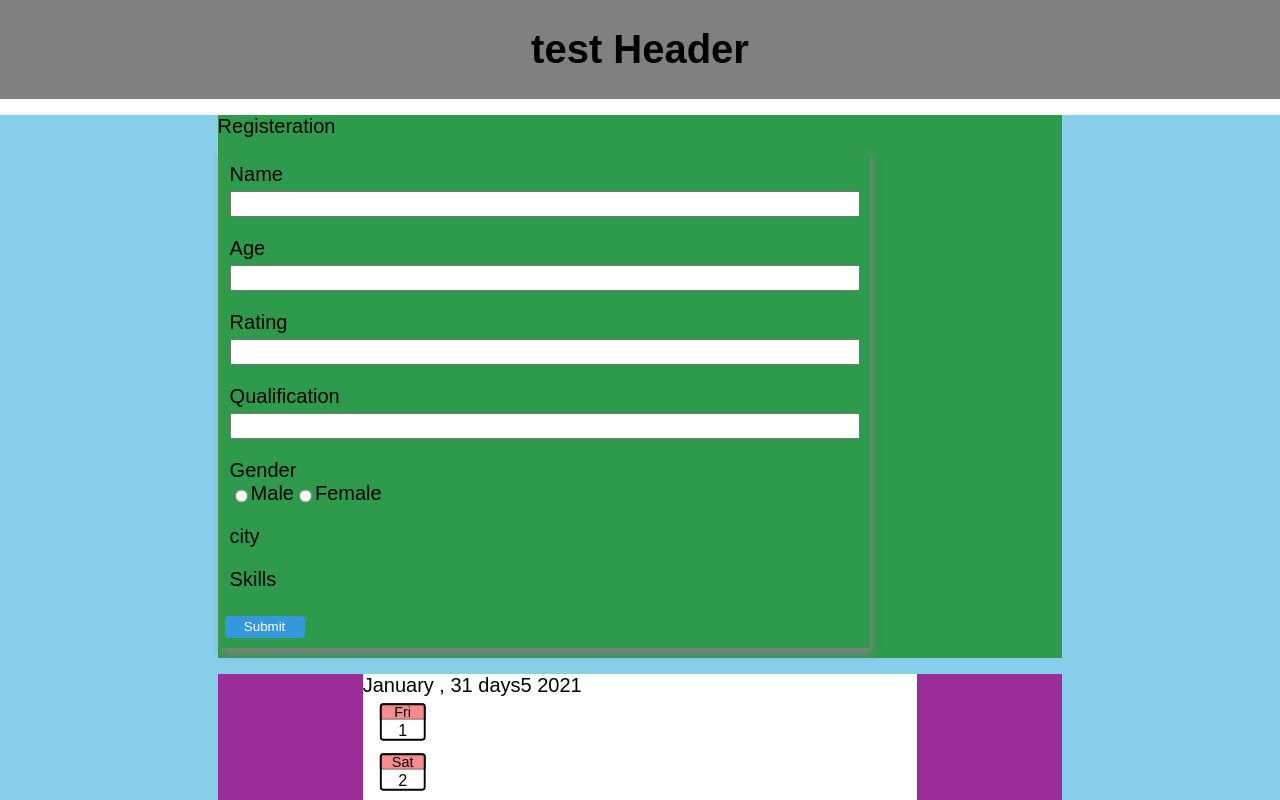
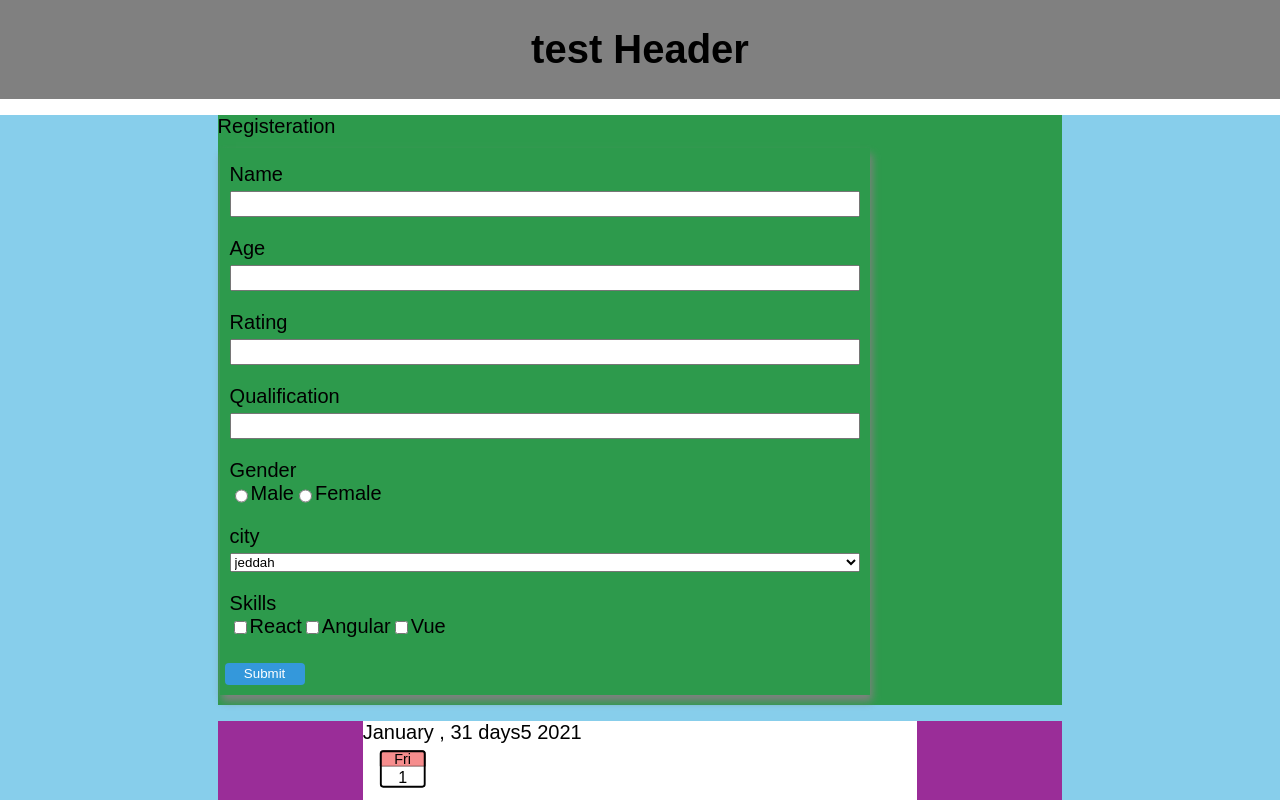
Before and after one commit to HashemSami/time-line-app, a React (Create React App) app: page / in a window 1280 px wide. Shown: the top 800 px of the page. Built offline with nearby package versions, Linux system fonts and the light colour scheme.

Commit message:
added select element

```diff
--- a/src/components/dynamic-form/DynamicForm.component.tsx
+++ b/src/components/dynamic-form/DynamicForm.component.tsx
@@ -1,7 +1,7 @@
 import { FC, useState, Fragment } from "react";
 import { DynamicFormContainer, FormGroup, FormGroupRadio, FormActions, FormTitle } from "./DynamicForm.styles";
 
-import { FormModel, RedioProps } from "../../models";
+import { FormModel, RedioProps, SelectOrCheckboxProps } from "../../models";
 
 interface DynamicFormProps {
   title: string;
@@ -17,7 +17,7 @@ interface DynamicFormProps {
 const DynamicForm: FC<DynamicFormProps> = ({ title = "Dynamic Form", model, onSubmit, getOnChangeValues }) => {
   const [formValues, setFormValues] = useState<{ [key: string]: string | number } | null>({});
 
-  const handleOnChange = ({ target: { value } }: React.ChangeEvent<HTMLInputElement>, key: string) => {
+  const handleOnChange = ({ target: { value } }: React.ChangeEvent<HTMLInputElement> | React.ChangeEvent<HTMLSelectElement>, key: string) => {
     // console.log(e.target.value);
 
     setFormValues(state => {
@@ -36,27 +36,64 @@ const DynamicForm: FC<DynamicFormProps> = ({ title = "Dynamic Form", model, onSu
     const formUI = model.map(modelElement => {
       const { key, label, element, props } = modelElement;
       const { type = "text" } = props;
+      const elementKey = key;
       const target = key;
 
-      const value = formValues[target];
+      const stateValue = formValues[target];
 
       let input: JSX.Element | JSX.Element[] = <div></div>;
 
       switch (element) {
         case "input":
-          input = <input key={key} {...props} value={value} onChange={e => handleOnChange(e, key)} />;
+          input = <input key={key} {...props} value={stateValue} onChange={e => handleOnChange(e, key)} />;
           break;
         case "radio":
-          input = (modelElement as RedioProps).options.map(({ key, label, name, value }) => (
-            <Fragment key={`fr${key}`}>
-              <input key={key} {...props} type={element} name={name} value={value} onChange={e => handleOnChange(e, name)} />
-              <label key={`ll${key}`}>{label}</label>
-            </Fragment>
-          ));
+          input = (modelElement as RedioProps).options.map(({ key, label, name, value }) => {
+            const checked = value === stateValue;
+            return (
+              <Fragment key={`fr${key}`}>
+                <input key={key} {...props} type={element} checked={checked} name={name} value={stateValue} onChange={e => handleOnChange(e, name)} />
+                <label key={`ll${key}`}>{label}</label>
+              </Fragment>
+            );
+          });
           input = <FormGroupRadio>{input}</FormGroupRadio>;
           break;
 
         case "select":
+          input = (modelElement as SelectOrCheckboxProps).options.map(({ key, label, value }) => {
+            const checked = value === stateValue;
+
+            return (
+              <Fragment>
+                <option {...props} key={key} value={value}>
+                  {value}
+                </option>
+              </Fragment>
+            );
+          });
+          input = (
+            <select value={stateValue} onChange={e => handleOnChange(e, key)}>
+              {input}
+            </select>
+          );
+          break;
+
+        case "checkbox":
+          input = (modelElement as SelectOrCheckboxProps).options.map(({ key, label, value }) => {
+            let checked = false;
+            if (typeof stateValue == "string" && stateValue.length > 0) {
+              checked = stateValue.indexOf(value) > -1 ? true : false;
+            }
+            return (
+              <Fragment key={`cfr${key}`}>
+                <input {...props} type={element} key={key} checked={checked} value={value} onChange={e => handleOnChange(e, elementKey)} />
+                <label key={`ll${key}`}>{label}</label>
+              </Fragment>
+            );
+          });
+
+          input = <FormGroupRadio>{input}</FormGroupRadio>;
       }
 
       return (
--- a/src/models/FormModel.ts
+++ b/src/models/FormModel.ts
@@ -11,7 +11,7 @@ export interface RedioProps {
   options: { key: string; label: string; name: string; value: string }[];
 }
 
-interface SelectOrCheckboxProps {
+export interface SelectOrCheckboxProps {
   element: "select" | "checkbox";
   props: any;
   options: { key: string; label: string; value: string }[];
```
